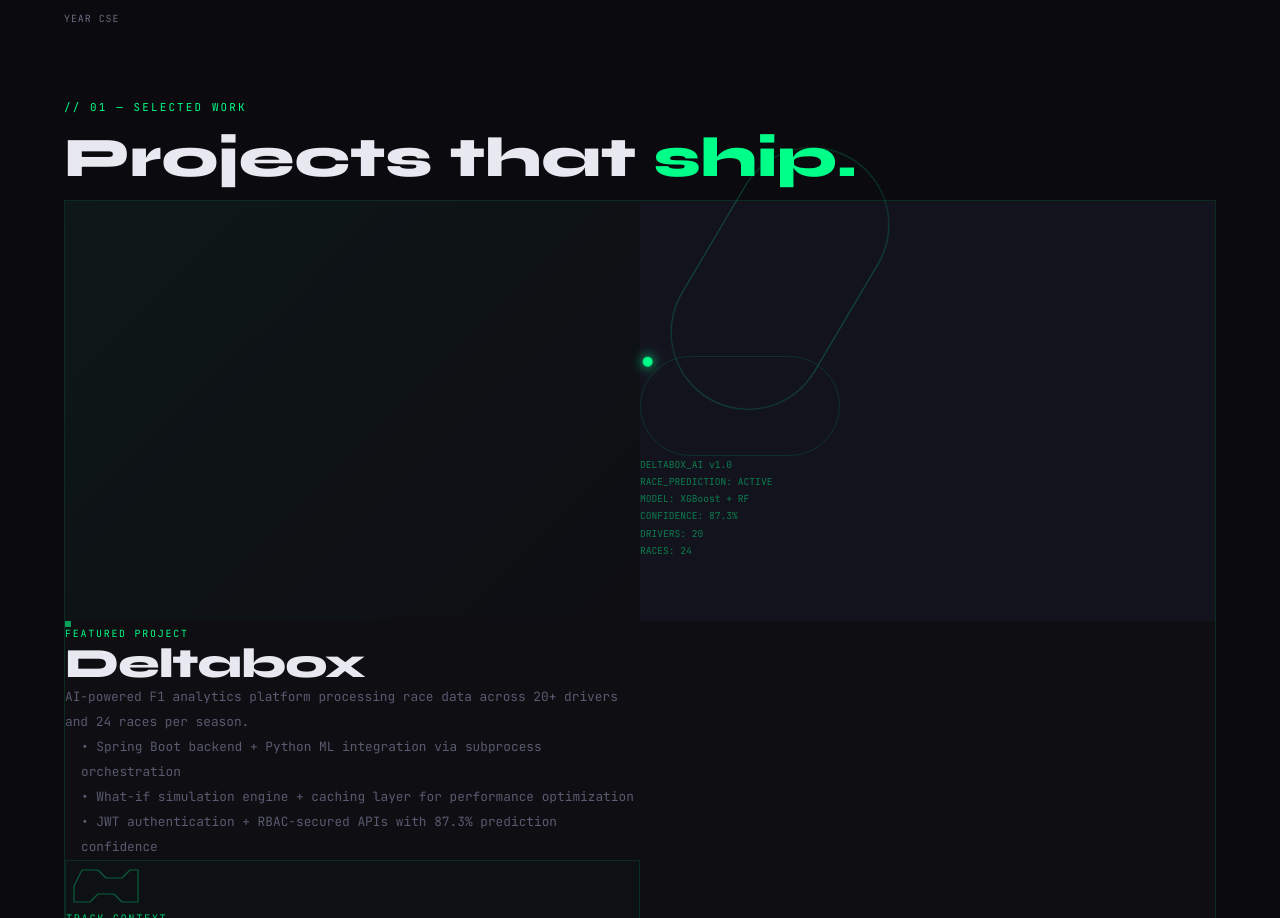
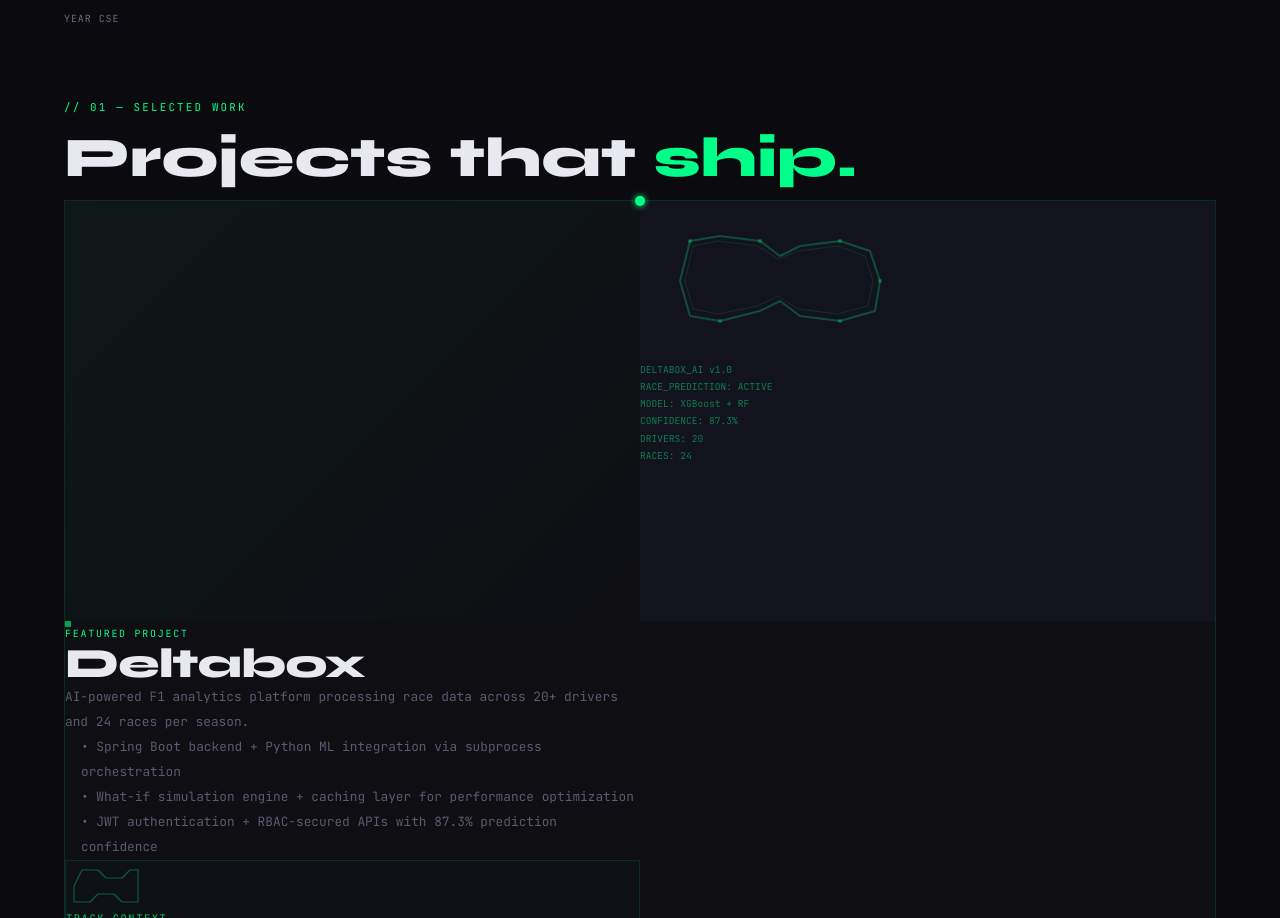
Before and after one commit to Mohammad-Adnan-Shakil/Portfolio, a React (Vite) app: page / in a window 1280 px wide. Shown: the part 1526-2444 px from the top of the page. Built offline with nearby package versions, Linux system fonts and the light colour scheme.

Commit message:
Replace oval animation with Monaco circuit visualization featuring animated racing dot on track path

```diff
--- a/src/components/Projects.jsx
+++ b/src/components/Projects.jsx
@@ -92,43 +92,63 @@ const Projects = () => {
             className="relative overflow-hidden"
             style={{ background: '#13131e', minHeight: '420px' }}
           >
-            {/* F1 Circuit Visual */}
+            {/* Monaco Circuit Visualization */}
             <div className="absolute top-1/2 left-1/2 transform -translate-x-1/2 -translate-y-1/2">
-              <div
-                className="relative"
-                style={{
-                  width: '280px',
-                  height: '155px',
-                  border: '1.5px solid rgba(0,255,136,0.25)',
-                  borderRadius: '80px',
-                  animation: 'orbit 8s linear infinite'
-                }}
+              <svg
+                width="280"
+                height="160"
+                viewBox="0 0 280 160"
+                style={{ overflow: 'visible' }}
               >
-                {/* Racing dot */}
-                <div
-                  className="absolute"
-                  style={{
-                    width: '10px',
-                    height: '10px',
-                    background: '#00ff88',
-                    borderRadius: '50%',
-                    boxShadow: '0 0 12px #00ff88',
-                    top: '-5px',
-                    left: '50%',
-                    transform: 'translateX(-50%)'
-                  }}
+                {/* Circuit track path - simplified Monaco layout */}
+                <path
+                  id="monaco-circuit"
+                  d="M40,80 L50,40 L80,35 L120,40 L140,55 L160,45 L200,40 L230,50 L240,80 L235,110 L200,120 L160,115 L140,100 L120,110 L80,120 L50,115 L40,80 Z"
+                  fill="none"
+                  stroke="rgba(0,255,136,0.25)"
+                  strokeWidth="2"
+                  strokeLinecap="round"
+                  strokeLinejoin="round"
                 />
-              </div>
-              {/* Inner oval */}
-              <div
-                className="absolute top-1/2 left-1/2 transform -translate-x-1/2 -translate-y-1/2"
-                style={{
-                  width: '200px',
-                  height: '100px',
-                  border: '1px solid rgba(0,255,136,0.12)',
-                  borderRadius: '60px'
-                }}
-              />
+
+                {/* Inner track line for depth */}
+                <path
+                  d="M45,80 L53,45 L78,40 L118,45 L138,58 L158,50 L198,45 L225,55 L233,80 L228,105 L198,113 L158,108 L138,95 L118,105 L78,113 L53,108 L45,80 Z"
+                  fill="none"
+                  stroke="rgba(0,255,136,0.12)"
+                  strokeWidth="1"
+                  strokeLinecap="round"
+                  strokeLinejoin="round"
+                />
+
+                {/* Racing dot - travels along circuit path */}
+                <circle r="5" fill="#00ff88" filter="url(#glow)">
+                  <animateMotion
+                    dur="6s"
+                    repeatCount="indefinite"
+                    path="M40,80 L50,40 L80,35 L120,40 L140,55 L160,45 L200,40 L230,50 L240,80 L235,110 L200,120 L160,115 L140,100 L120,110 L80,120 L50,115 L40,80 Z"
+                  />
+                </circle>
+
+                {/* Glow filter */}
+                <defs>
+                  <filter id="glow" x="-50%" y="-50%" width="200%" height="200%">
+                    <feGaussianBlur stdDeviation="3" result="coloredBlur"/>
+                    <feMerge>
+                      <feMergeNode in="coloredBlur"/>
+                      <feMergeNode in="SourceGraphic"/>
+                    </feMerge>
+                  </filter>
+                </defs>
+
+                {/* Corner indicators - subtle glow points */}
+                <circle cx="50" cy="40" r="2" fill="rgba(0,255,136,0.3)" />
+                <circle cx="120" cy="40" r="2" fill="rgba(0,255,136,0.3)" />
+                <circle cx="200" cy="40" r="2" fill="rgba(0,255,136,0.3)" />
+                <circle cx="240" cy="80" r="2" fill="rgba(0,255,136,0.3)" />
+                <circle cx="200" cy="120" r="2" fill="rgba(0,255,136,0.3)" />
+                <circle cx="80" cy="120" r="2" fill="rgba(0,255,136,0.3)" />
+              </svg>
             </div>
 
             {/* Top-left data overlay */}
```
